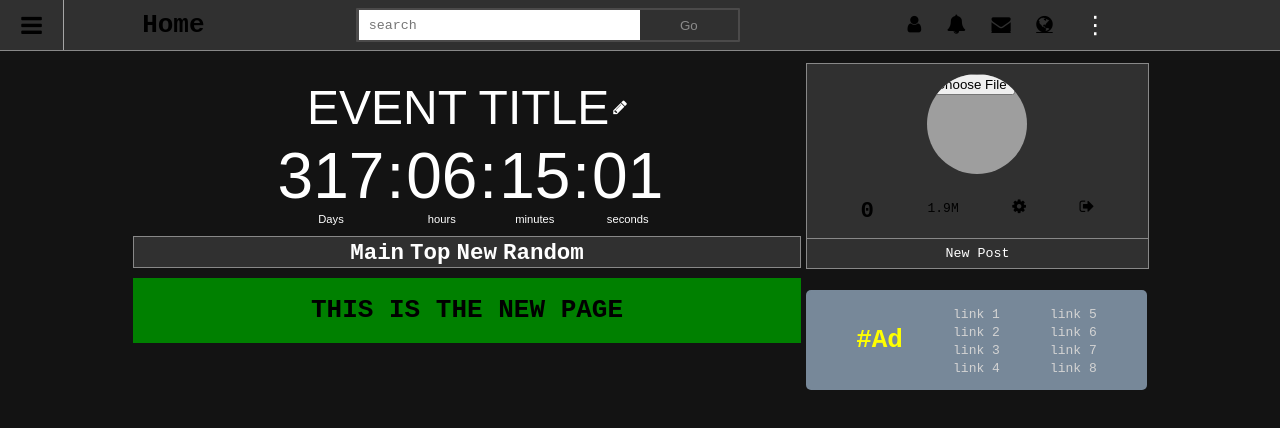
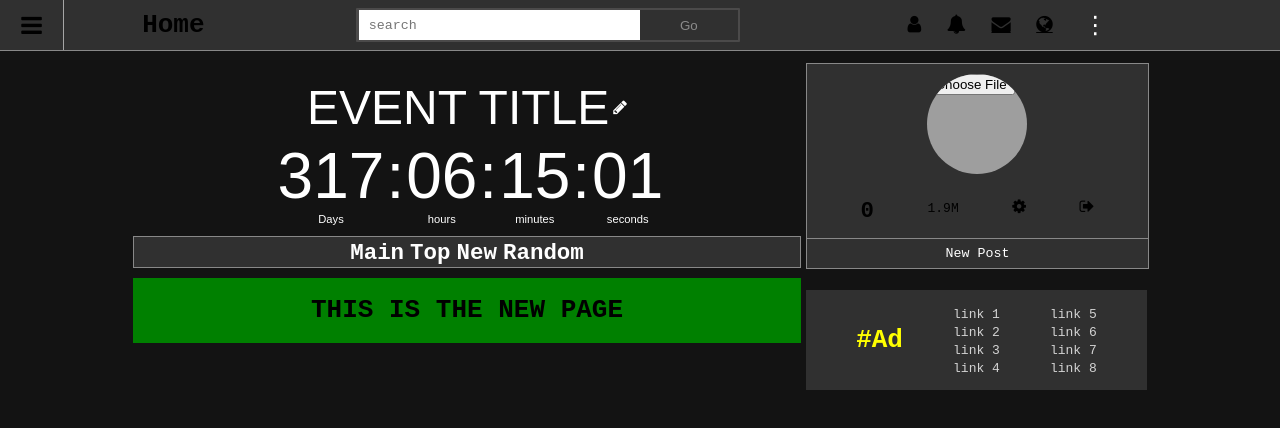
Before and after one commit to itsyoboygod/saucetest, a React (Create React App) app: page /All/pages/new in a window 1280 px wide. Shown: the top 428 px of the page. Built offline with nearby package versions, Linux system fonts and the light colour scheme; grey boxes are pictures that could not be loaded.

Commit message:
some changes

```diff
--- a/src/components/CountdownClock/index.jsx
+++ b/src/components/CountdownClock/index.jsx
@@ -122,6 +122,7 @@ const CountdownClock = () => {
       </div>
     </div>
   );
-};
+
+}
 
 export default CountdownClock;
--- a/src/components/Header/Headerdrop/style.css
+++ b/src/components/Header/Headerdrop/style.css
@@ -52,6 +52,7 @@
     background-color: black;
     color: white;
     transition: 0.5s;
+    box-shadow: none !important;
 }
 
 .dropdown-header-content-option button:hover {
--- a/src/components/Header/index.jsx
+++ b/src/components/Header/index.jsx
@@ -32,7 +32,9 @@ const Header = () => (
       </div>
       <div className="notifi-div">
         <a href="#">
+          <div className="user-log-status">
           <i className="fa fa-user"></i>
+          </div>
         </a>
         <div className="dropdown">
           <i id="post-noifi-bell" className="fa fa-bell"></i>
--- a/src/components/Header/style.css
+++ b/src/components/Header/style.css
@@ -204,6 +204,11 @@ body {
     font-style: initial !important;
 }
 
+.user-log-status{
+    margin: 0;
+    padding: 0;
+}
+
 .dropdown {
     position: relative;
     display: inline-block;
--- a/src/components/Loading/loadbox/style.css
+++ b/src/components/Loading/loadbox/style.css
@@ -34,7 +34,7 @@
     flex-direction: row;
     align-items: center;
     justify-content: space-between;
-    margin: 2px;
+    margin: 10px 0px;
 }
 
 .loadbox-bottom .dropdown {
--- a/src/components/Right/index.jsx
+++ b/src/components/Right/index.jsx
@@ -45,7 +45,7 @@ const Right = () => (
 
     </div>
 
-    <div className="ad-box">
+    <div className="ad-box-right">
       <h1>#Ad</h1>
       <ul className="ads-links">
         <li>
--- a/src/components/Right/style.css
+++ b/src/components/Right/style.css
@@ -128,21 +128,20 @@
     margin: 5px;
 }
 
-.ad-box {
+.ad-box-right {
     display: flex;
     align-items: center;
     flex-direction: row;
     width: 100%;
     height: 100px;
-    background-color: lightslategrey;
+    background-color: #303030;
     margin: auto;
-    border-radius: 5px;
     justify-content: space-evenly;
     margin-top: 6%;
     margin-bottom: auto;
 }
 
-.ad-box h1 {
+.ad-box-right h1 {
     justify-content: center;
     flex-direction: column;
     font-family: monospace;
```
Lines whose indentation alone changed are shown as unchanged.
